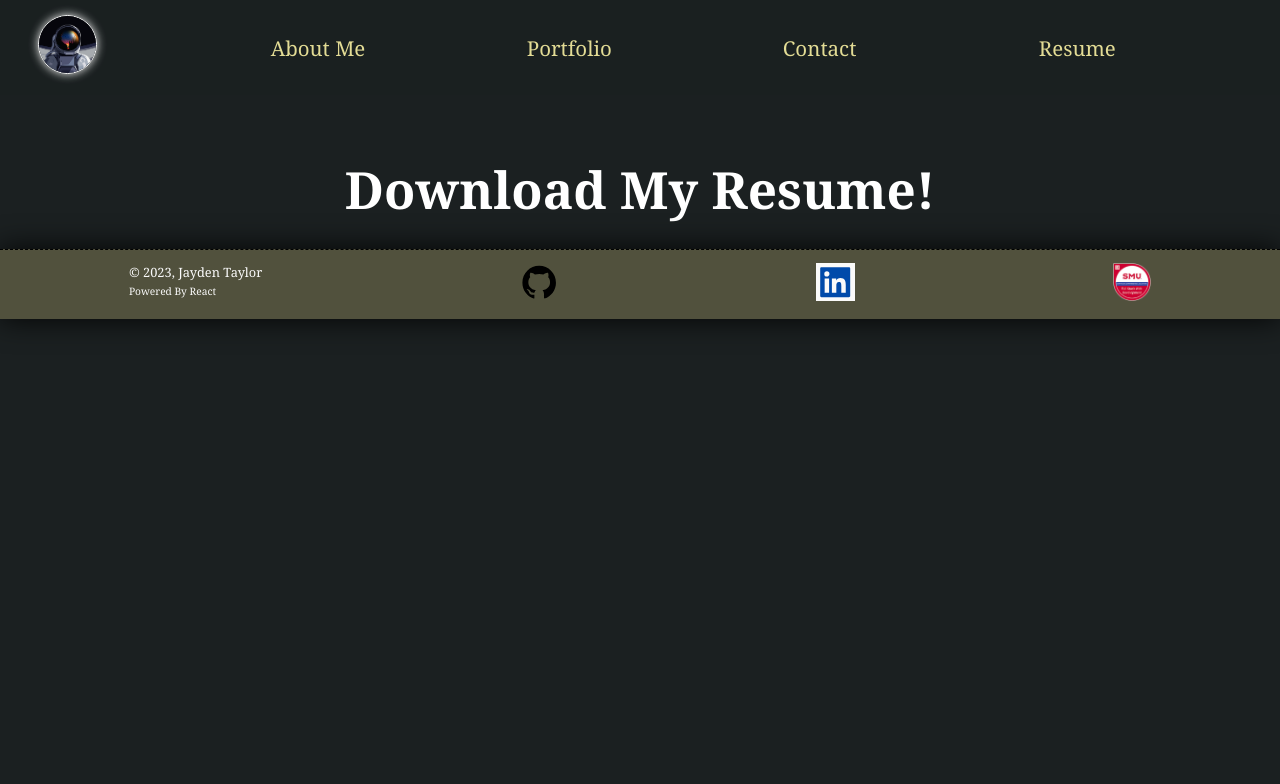
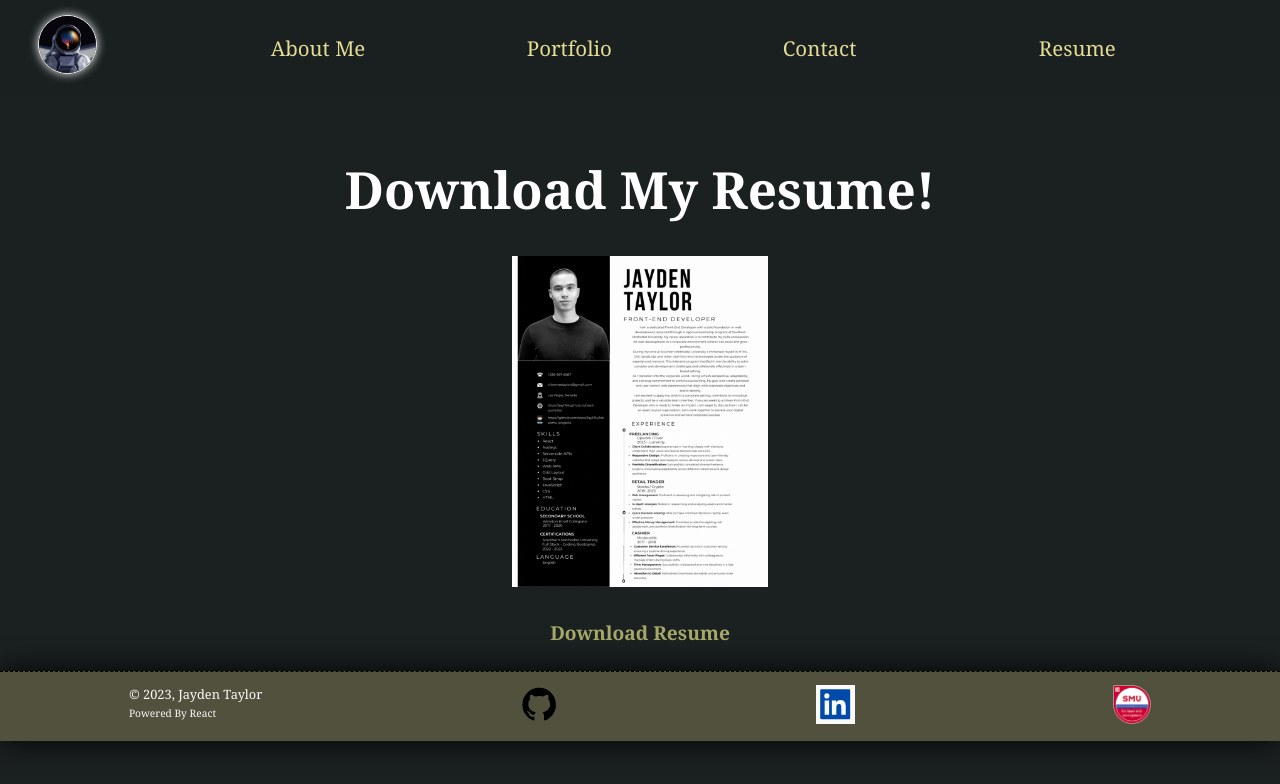
Before and after one commit to Jay1194/react-portfolio, a React (Create React App) app: page / in a window 1280 px wide. Both pictures are taken after a click on the link "Resume". Shown: the top 784 px of the page. Built offline with nearby package versions, Linux system fonts and the light colour scheme.

Commit message:
finished resume section

```diff
--- a/src/components/Resume/resume.js
+++ b/src/components/Resume/resume.js
@@ -1,13 +1,22 @@
 import React from 'react';
+import resume from '../Gallery/Jayden Taylor.gif'
+
 
 const Resume = () => {
+    const resumeUrl = 'https://drive.google.com/uc?export=download&id=1VyR_LbYLvUj5bp-N0lmhPjXRLABJE0q8';
+    const resumeFileName = "Jayden_Taylor's_Resume.jpg";
+
     return (
         <section>
             <h1 className='project-title'>
                 Download My Resume!
             </h1>
-
-
+            <img src={resume} class="resume"/>
+            <a href={resumeUrl} download={resumeFileName} >
+            <h4 class="center">
+                Download Resume
+                </h4>
+                </a>
         </section>
     )
 }
--- a/src/index.css
+++ b/src/index.css
@@ -348,6 +348,21 @@ height: 30px;
   font-size: 4vw;
 }
 
+.resume {
+  width:20%;
+  height: 40%;
+  margin: 2.5% auto;
+  display: flex;
+  justify-content: center;
+}
+.center {
+  text-align: center;
+  color: var(--tertiary);
+  font-size: 1.5vw;
+}
+a {
+  text-decoration:none;
+}
  /* Screen Sizes*/
 @media screen and (max-width: 414px) {
   nav li {
```
Also changed, not shown: src/components/Gallery/Jayden Taylor.gif (added).
